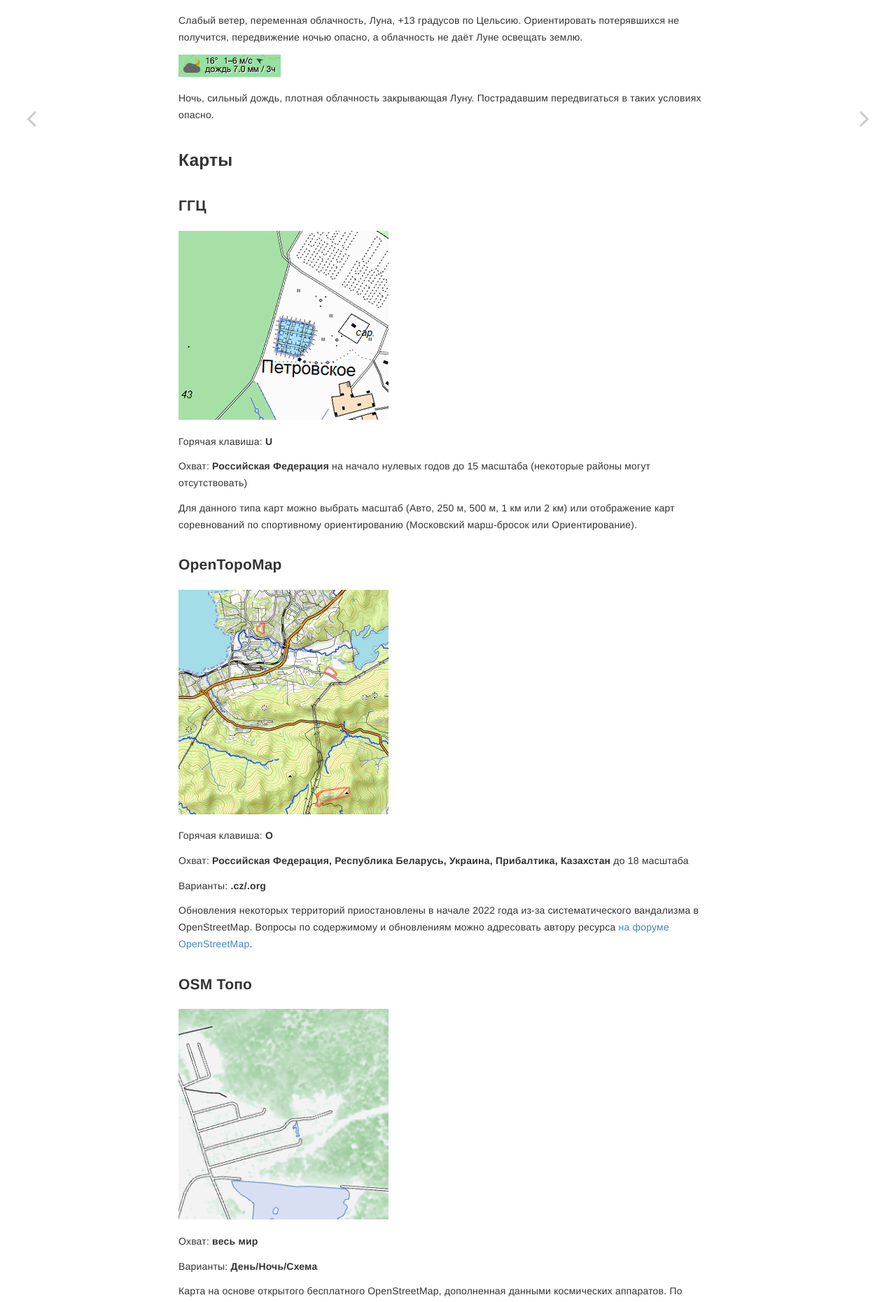
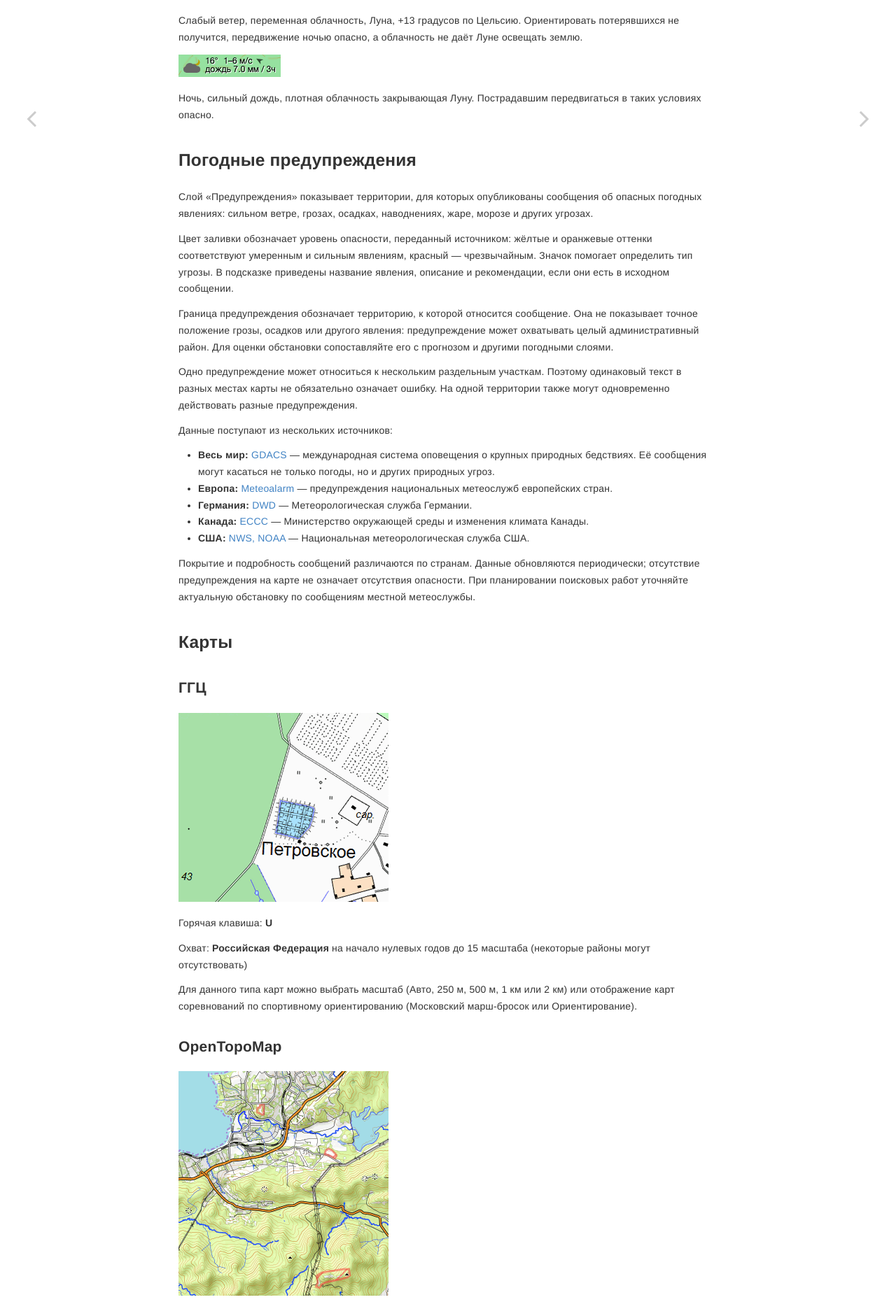
Before and after one commit to extremum-search-and-rescue/help.gis, a Jekyll site: the page built from _posts/2023-06-12-ui-maps-and-layers.md, in a window 1280 px wide. Shown: the part 2381-4242 px from the top of the page at 70% size. Built offline with Jekyll 4.4.1, drawn with Linux system fonts in a browser that asks for light colours; some of the changed text lies outside the part shown.

Commit message:
document weather warnings layer

```diff
--- a/_posts/2023-06-12-ui-maps-and-layers.md
+++ b/_posts/2023-06-12-ui-maps-and-layers.md
@@ -63,6 +63,26 @@ redirect_from:
 ![Сильный дождь](/assets/images/ui-maps-and-layers/weather-strongrain-clouds.png)
 
 Ночь, сильный дождь, плотная облачность закрывающая Луну. Пострадавшим передвигаться в таких условиях опасно.
+
+## Погодные предупреждения
+
+Слой «Предупреждения» показывает территории, для которых опубликованы сообщения об опасных погодных явлениях: сильном ветре, грозах, осадках, наводнениях, жаре, морозе и других угрозах.
+
+Цвет заливки обозначает уровень опасности, переданный источником: жёлтые и оранжевые оттенки соответствуют умеренным и сильным явлениям, красный — чрезвычайным. Значок помогает определить тип угрозы. В подсказке приведены название явления, описание и рекомендации, если они есть в исходном сообщении.
+
+Граница предупреждения обозначает территорию, к которой относится сообщение. Она не показывает точное положение грозы, осадков или другого явления: предупреждение может охватывать целый административный район. Для оценки обстановки сопоставляйте его с прогнозом и другими погодными слоями.
+
+Одно предупреждение может относиться к нескольким раздельным участкам. Поэтому одинаковый текст в разных местах карты не обязательно означает ошибку. На одной территории также могут одновременно действовать разные предупреждения.
+
+Данные поступают из нескольких источников:
+
+- **Весь мир:** [GDACS](https://new.gdacs.org/) — международная система оповещения о крупных природных бедствиях. Её сообщения могут касаться не только погоды, но и других природных угроз.
+- **Европа:** [Meteoalarm](https://meteoalarm.org/en/live/) — предупреждения национальных метеослужб европейских стран.
+- **Германия:** [DWD](https://www.dwd.de/DE/wetter/warnungen/warnWetter_node.html) — Метеорологическая служба Германии.
+- **Канада:** [ECCC](https://weather.gc.ca/?layers=alert) — Министерство окружающей среды и изменения климата Канады.
+- **США:** [NWS, NOAA](https://www.weather.gov/alerts) — Национальная метеорологическая служба США.
+
+Покрытие и подробность сообщений различаются по странам. Данные обновляются периодически; отсутствие предупреждения на карте не означает отсутствия опасности. При планировании поисковых работ уточняйте актуальную обстановку по сообщениям местной метеослужбы.
 
 ## Карты
 ### ГГЦ
```
